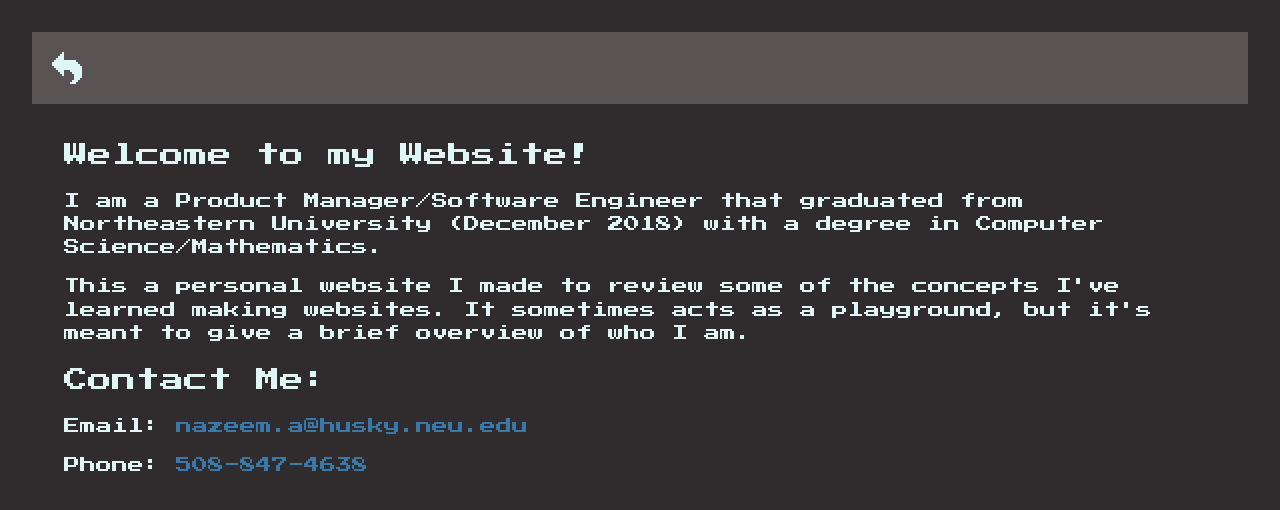
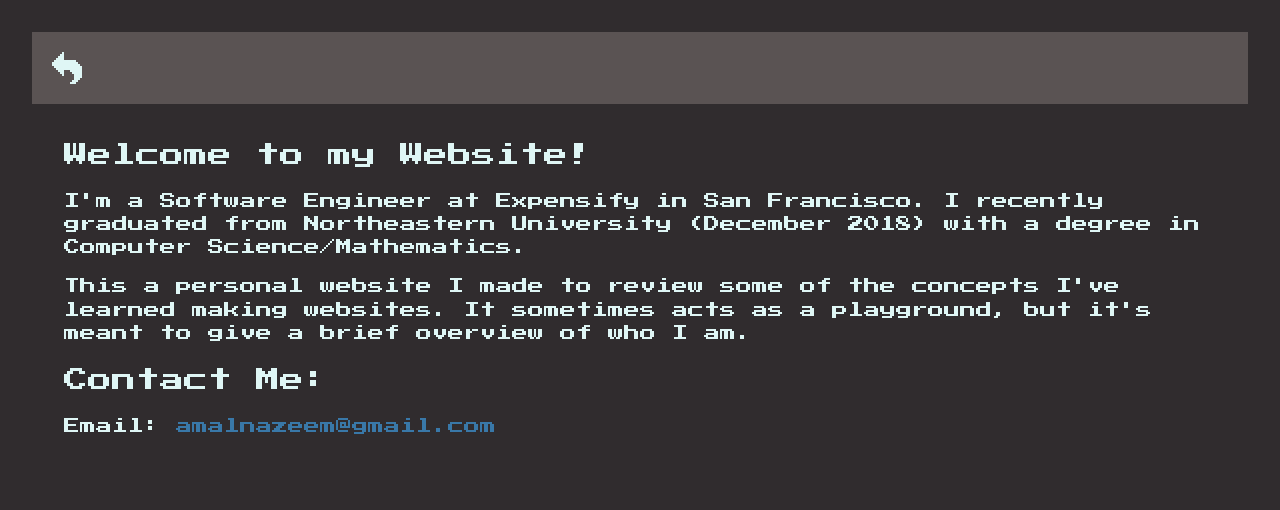
Before and after one commit to TomatoToaster/Website, a React app: page /about in a window 1280 px wide. Shown: the top 510 px of the page. Built offline with nearby package versions, Linux system fonts and the light colour scheme.

Commit message:
Adding a little Expensify flair

```diff
--- a/src/components/About.jsx
+++ b/src/components/About.jsx
@@ -5,11 +5,10 @@ class Stuff extends Component {
     return (
       <Fragment>
         <h2>Welcome to my Website!</h2>
-        <p>I am a Product Manager/Software Engineer that graduated from Northeastern University (December 2018) with a degree in Computer Science/Mathematics.</p>
+        <p>I'm a Software Engineer at Expensify in San Francisco. I recently graduated from Northeastern University (December 2018) with a degree in Computer Science/Mathematics.</p>
         <p>This a personal website I made to review some of the concepts I've learned making websites. It sometimes acts as a playground, but it's meant to give a brief overview of who I am.</p>
         <h2>Contact Me:</h2>
-        <p>Email: <a href='mailto:nazeem.a@husky.neu.edu'>nazeem.a@husky.neu.edu</a></p>
-        <p>Phone: <a href='tel:5088474638'>508-847-4638</a></p>
+        <p>Email: <a href='mailto:amalnazeem@gmail.com'>amalnazeem@gmail.com</a></p>
       </Fragment>
     );
   }
--- a/src/stylesheets/main.scss
+++ b/src/stylesheets/main.scss
@@ -4,10 +4,11 @@
 /* Secret Color Assigning */
 $color-tomato: #e43b44;
 $color0: transparent;
-$color1: #4285f4;
-$color2: #34A853;
-$color3: #FBBC05;
-$color4: #EA4335;
+$color1: #FFC600;
+
+$color2: #2ECB70;
+$color3: #2EAAE2;
+$color4: #313E48;
 
 $PaletteBlack: #302c2e;
 $PaletteWhite: #dff6f5;
```
